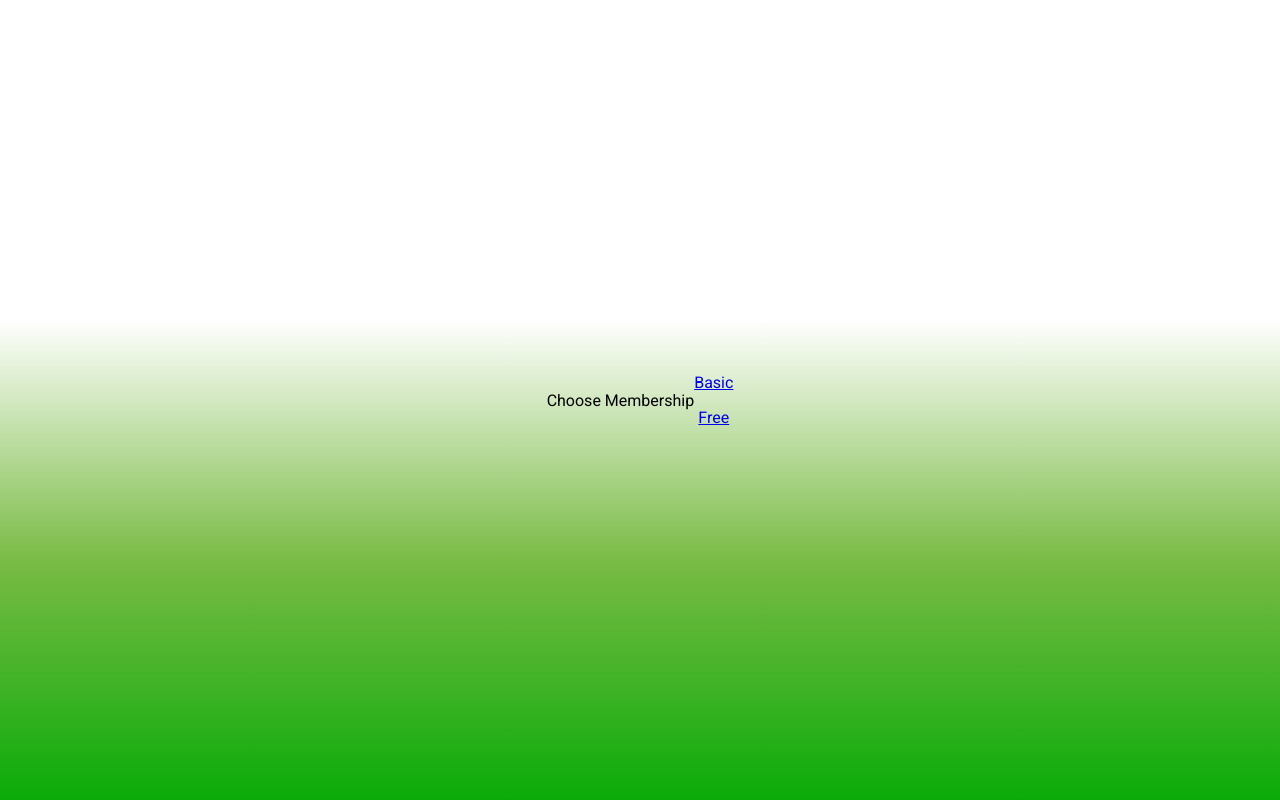
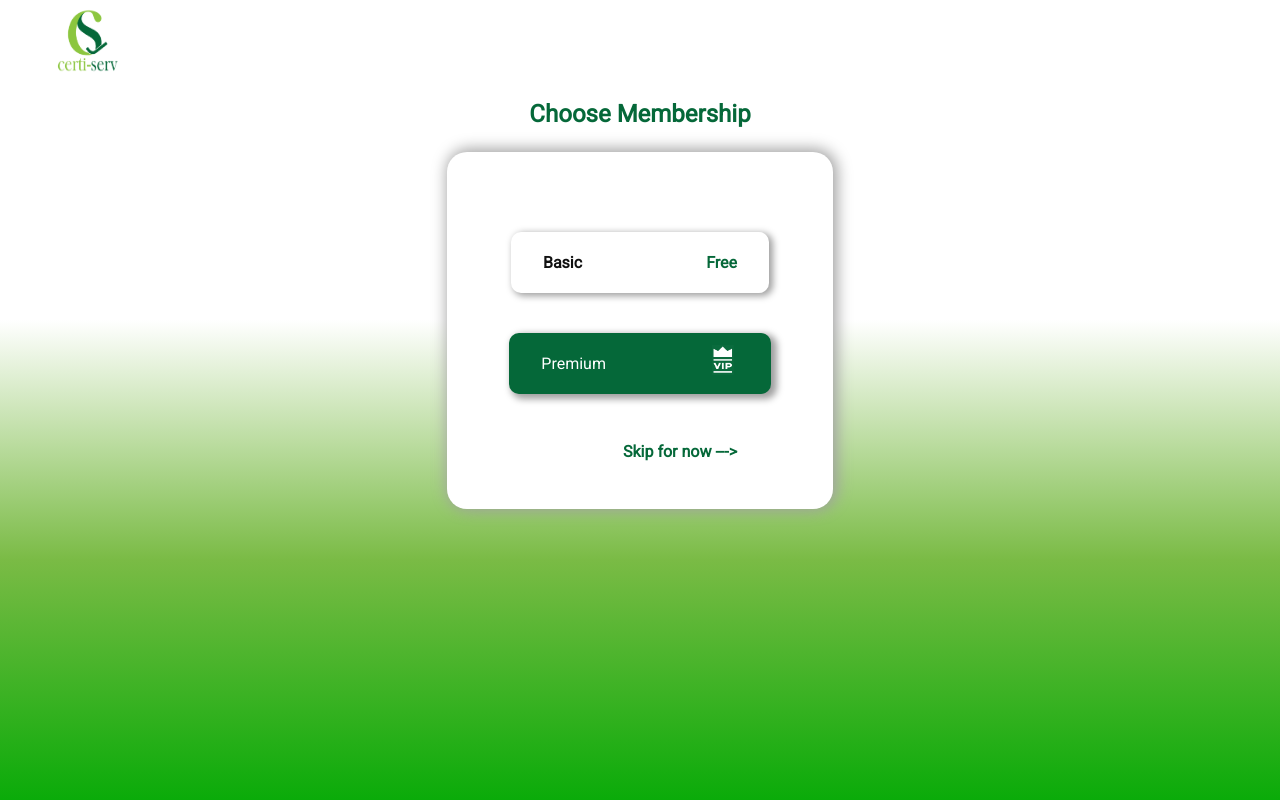
Before and after one commit to Thoratsmita/certi-serve, a React (Create React App) app: page /premium in a window 1280 px wide. Built offline with nearby package versions, Linux system fonts and the light colour scheme.

Commit message:
built Premium Page

```diff
--- a/src/components/Premium/Premium.js
+++ b/src/components/Premium/Premium.js
@@ -1,28 +1,48 @@
 import React from 'react';
 import './premium.css';
 import { Link } from "react-router-dom";
+import sub from "../../images/sub_icon.png";
+import logo from "../../images/certi-serv-logo.png";
+
 const Premium = () => {
     return (
      <>
      <div className="containerPremium">
-
-                <div className="premiumChoose" >
-                    <p>Choose Membership</p>
+        <div className="containerNavPremium">
+            <img src={logo} className="logoPremium" alt="logo" />
         </div>
 
-                <div className="mainPremium">
-                    <Link to="/" className="premiumBasic">
-                        <div className="premiumP">
-                            <p className="premiumP1">Basic</p>
-                            <p className="premiumP2">Free</p>
+        <div className="mainPremiumContent">
+            <div className="chooseMembership">
+                Choose Membership
+            </div>
+            <div className="boxPremium">
+                 <Link to="/" className="buttonTopPremium">
+                  <div className="basicPremium">
+                      <a>Basic</a>
+                    </div>
+                    <div className="freePremium">
+                      <a>Free</a>
                     </div>
                  </Link>
+
+                <Link to="/" className="buttonBottomPremium">
+                    <div className="bottomPremium">
+                      <a>Premium</a>
+                    </div>
+                    <div>
+                      <img src={sub} className="imagePremiumBottom" alt="image"/>
+                    </div>
+                </Link>
+
+                <Link to="/" className="skipPremium">
+                    <p >Skip for now ---></p>
+                </Link>
+
+            </div>
         </div>
 
-
-
           </div>
-
         </>
     )
 }
--- a/src/components/Premium/premium.css
+++ b/src/components/Premium/premium.css
@@ -1,11 +1,114 @@
+
+/* Layout */
 .containerPremium{
     /* background-image: -webkit-linear-gradient(#ffffff 50%, #81be3d 50%); */
     background-image: linear-gradient(180deg, #ffffff 40%,#7abb45 , #0aab09 );
     width: 100vw;
     height: 100vh;
-    text-align: center;
+
+}
+
+.logoPremium{
+    height: 5rem;
+    width:5rem;
+    margin-left:3em;
+}
+
+.mainPremiumContent{
+    display: flex;
+    flex-direction: column;
+    align-items: center;
+    justify-content: center;
+    width:50%;
+    margin:0 auto;
+    margin-top:1em;
+}
+
+.chooseMembership{
+    color:#056839;
+    font-size:1.5rem;
+    font-weight: bold;
+    margin-bottom:1.5rem;
+}
+
+
+.boxPremium{
+    border:none;
+    padding:5em 6em 2em 6em;
+    border-radius: 20px;
+    z-index: 1;
+    background-color: #fff;
+    box-shadow:  2px -1px 15px 2px #a0a0a0;
     display: flex;
     justify-content: center;
     align-items: center;
+    flex-direction: column;
 
 }
+
+
+
+
+.buttonTopPremium{
+    display: flex;
+    justify-content: space-between;
+    border:1px solid grey;
+    padding:1.3em 2em;
+    width:100%;
+    border:none;
+    border-radius: 10px;
+    box-shadow:  3px 2px 7px 1px #a0a0a0;
+    text-decoration: none;
+    margin-bottom:2.5em;
+}
+
+.basicPremium{
+    color:#111;
+    font-weight: bold;
+
+}
+
+.freePremium{
+
+    color:#056839;
+    font-weight: bold;
+}
+
+.buttonBottomPremium{
+    display: flex;
+    justify-content: space-between;
+    border:1px solid grey;
+    padding:0.8em 2.2em 0.8em 2em;
+    width:100%;
+    border:none;
+    border-radius: 10px;
+    box-shadow:  2px -1px 5px 2px #a0a0a0;
+    background-color:#056839 ;
+    color:white;
+    margin-bottom:1em;
+    box-shadow:  4px 3px 7px 2px #a0a0a0;
+    text-decoration: none;
+
+}
+
+.bottomPremium{
+    display: flex;
+    justify-content: center;
+    align-items: center;
+}
+
+.imagePremiumBottom{
+    height:2rem;
+    width:1.5rem;
+}
+
+.skipPremium{
+    /* border:1px solid red; */
+    color:#056839 ;
+    font-weight: bold;
+    margin:1em 0 0 5em;
+    width:100%;
+    text-align: center;
+    text-decoration: none;
+
+}
```
Also changed, not shown: src/images/sub_icon.png (added), src/images/subscription_icon.png (deleted). Lines whose indentation alone changed are shown as unchanged.
